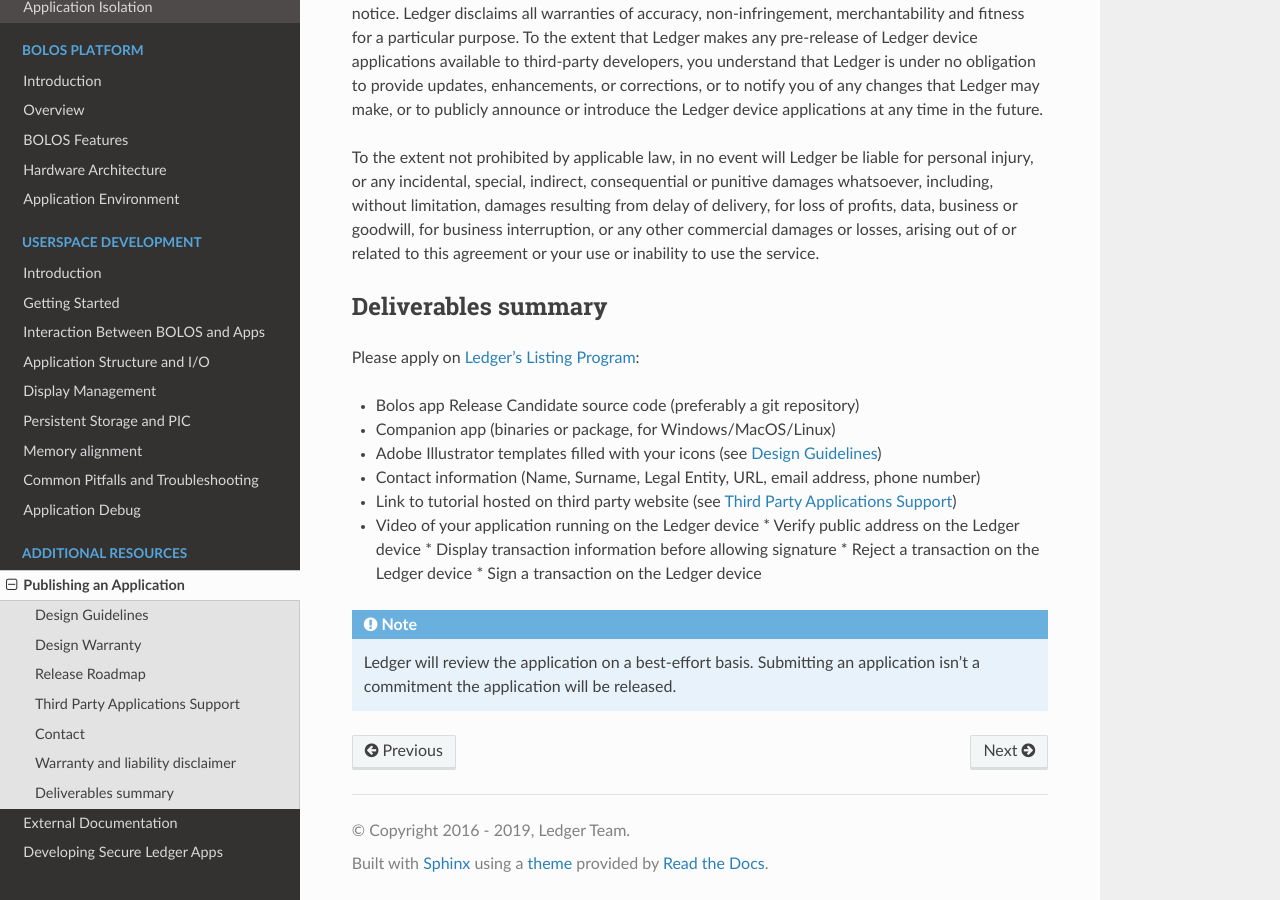
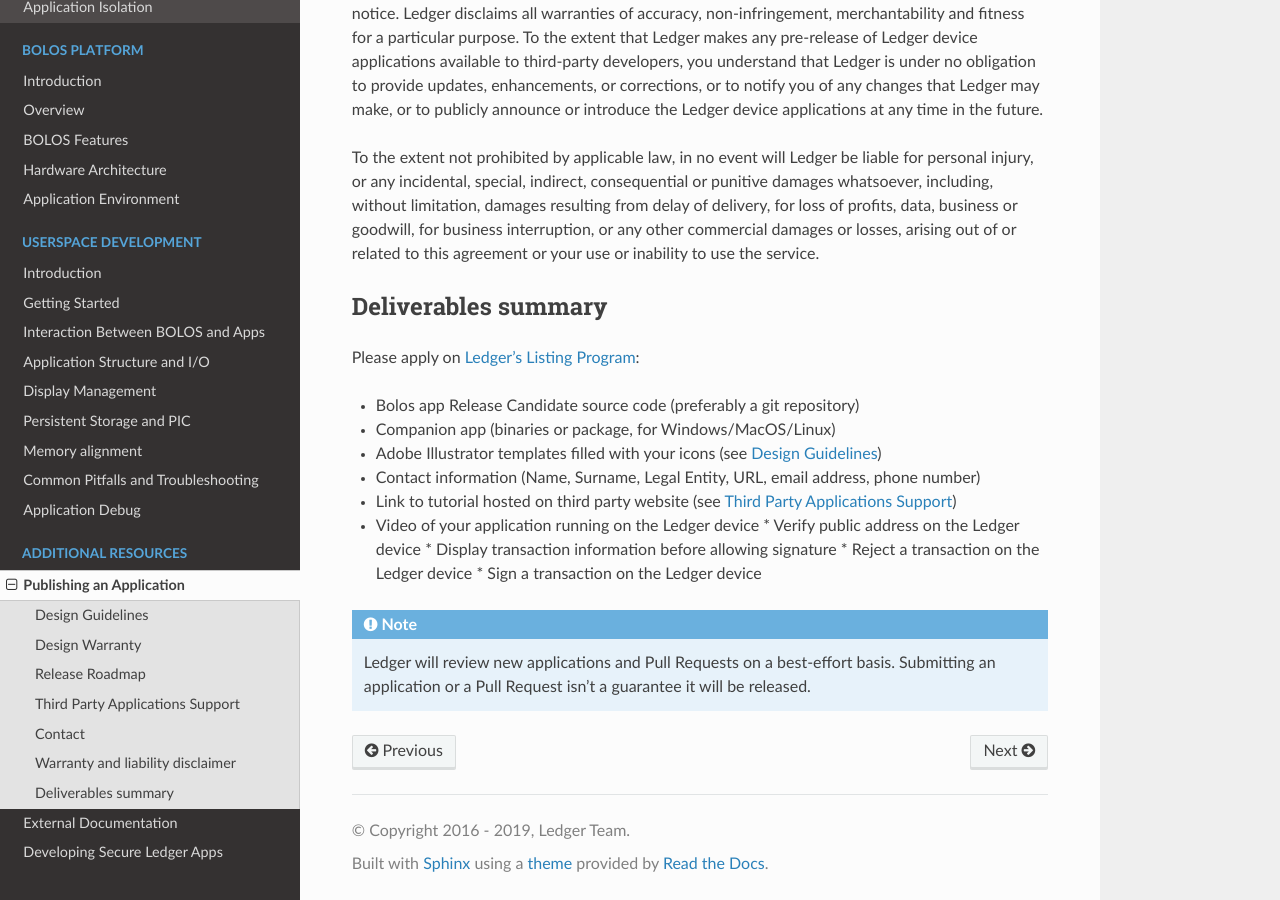
Before and after one commit to LedgerHQ/ledger-dev-doc, a Sphinx documentation site: the page built from source/additional/publishing_an_app.rst, in a window 1280 px wide and 900 px high, scrolled down 8005 px. Built offline with Sphinx 7.4.7 and the Read the Docs theme 2.0.0, drawn with Linux system fonts in a browser that asks for light colours.

Commit message:
Update publishing_an_app.rst
Clarify PR will be reviewed on a best effort basis as well.

```diff
--- a/source/additional/publishing_an_app.rst
+++ b/source/additional/publishing_an_app.rst
@@ -266,4 +266,4 @@
 
 .. note::
 
-   Ledger will review the application on a best-effort basis. Submitting an application isn't a commitment the application will be released.
+   Ledger will review new applications and Pull Requests on a best-effort basis. Submitting an application or a Pull Request isn't a guarantee it will be released.
```
